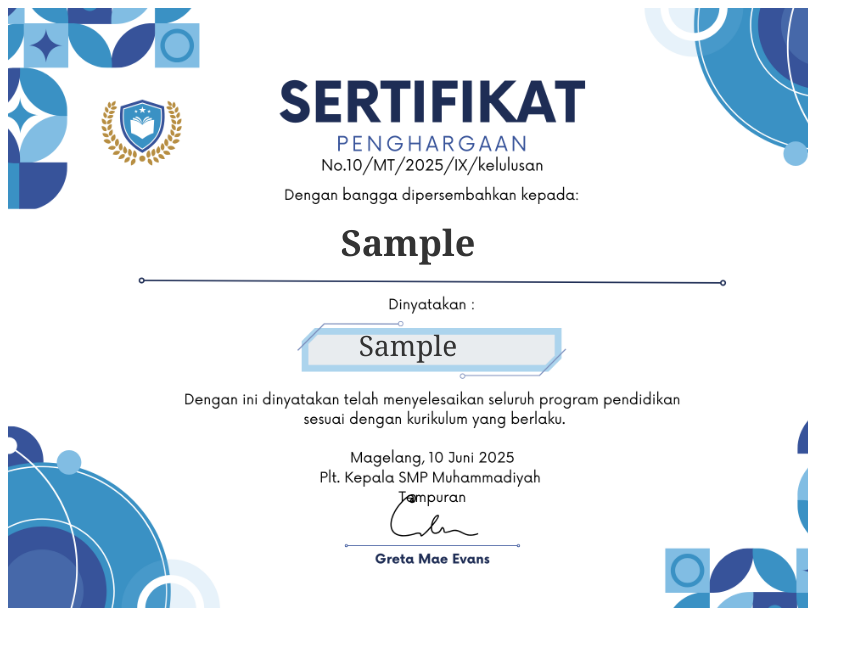
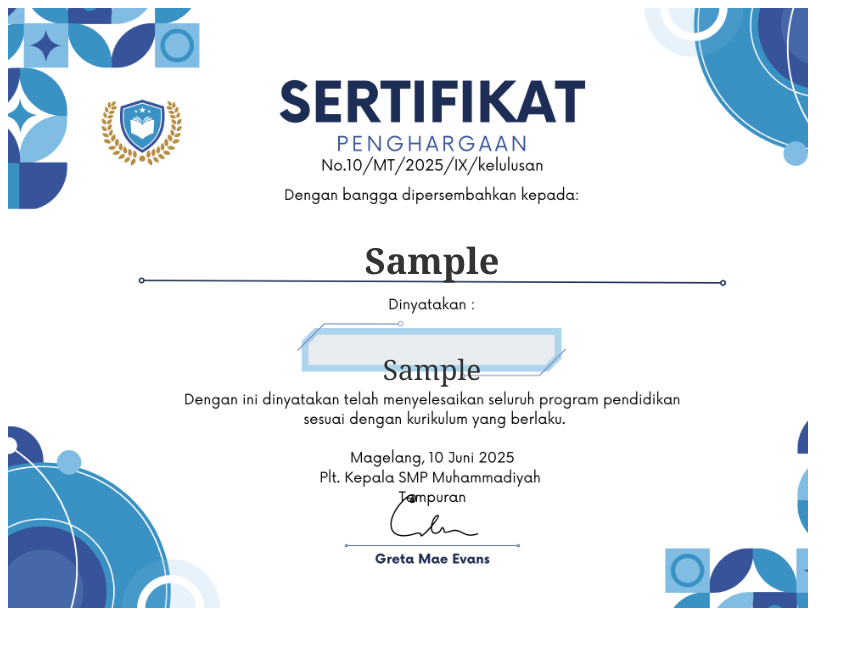
Before and after one commit to mukti-nux/generator-piagam, an Astro site: page / in a window 1280 px wide. Both pictures are taken after typing "Sample", "Sample" into the empty fields and a click on the button "Generate". Shown: the whole page, without its empty margins (0-863 px from the left). Built offline with nearby package versions, Linux system fonts and the light colour scheme; Astro itself is replaced by a stand-in of ours.

Commit message:
mulai adjust

```diff
--- a/src/components/piagam.css
+++ b/src/components/piagam.css
@@ -13,17 +13,17 @@
   color: #333;
 }
 .text-nama {
-  top: 35%;
+  top: 38%;
   left: 50%;
-  transform: translateX(-50%);
+  transform: translateX(-47%);
   font-size: 36px;
   font-weight: bold;
   position: absolute;
 }
 .text-status {
-  top: 53%;
+  top: 57%;
   font-size: 28px;
   left: 50%;
-  transform: translateX(-50%);
+  transform: translateX(-47%);
   position: absolute;
 }
```
